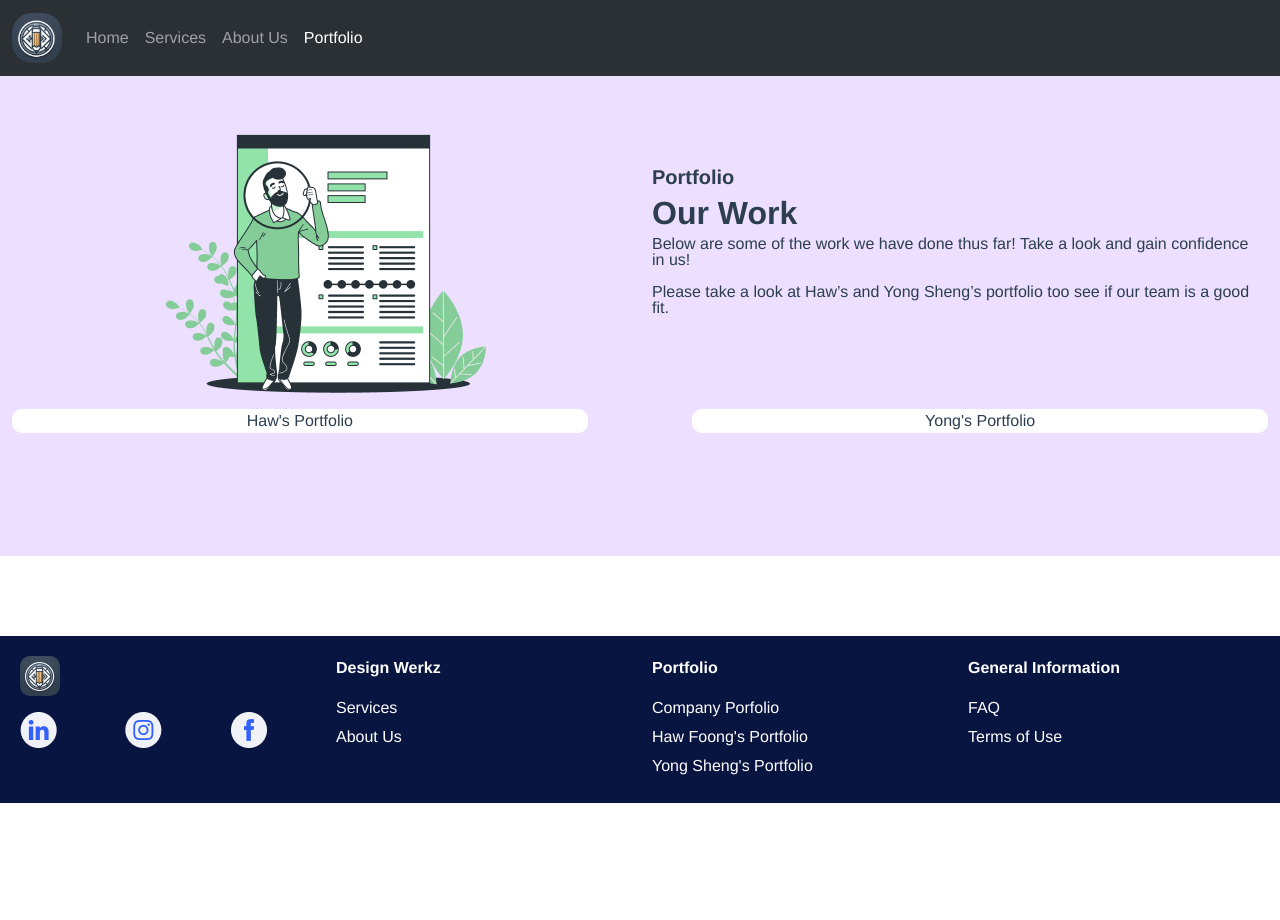
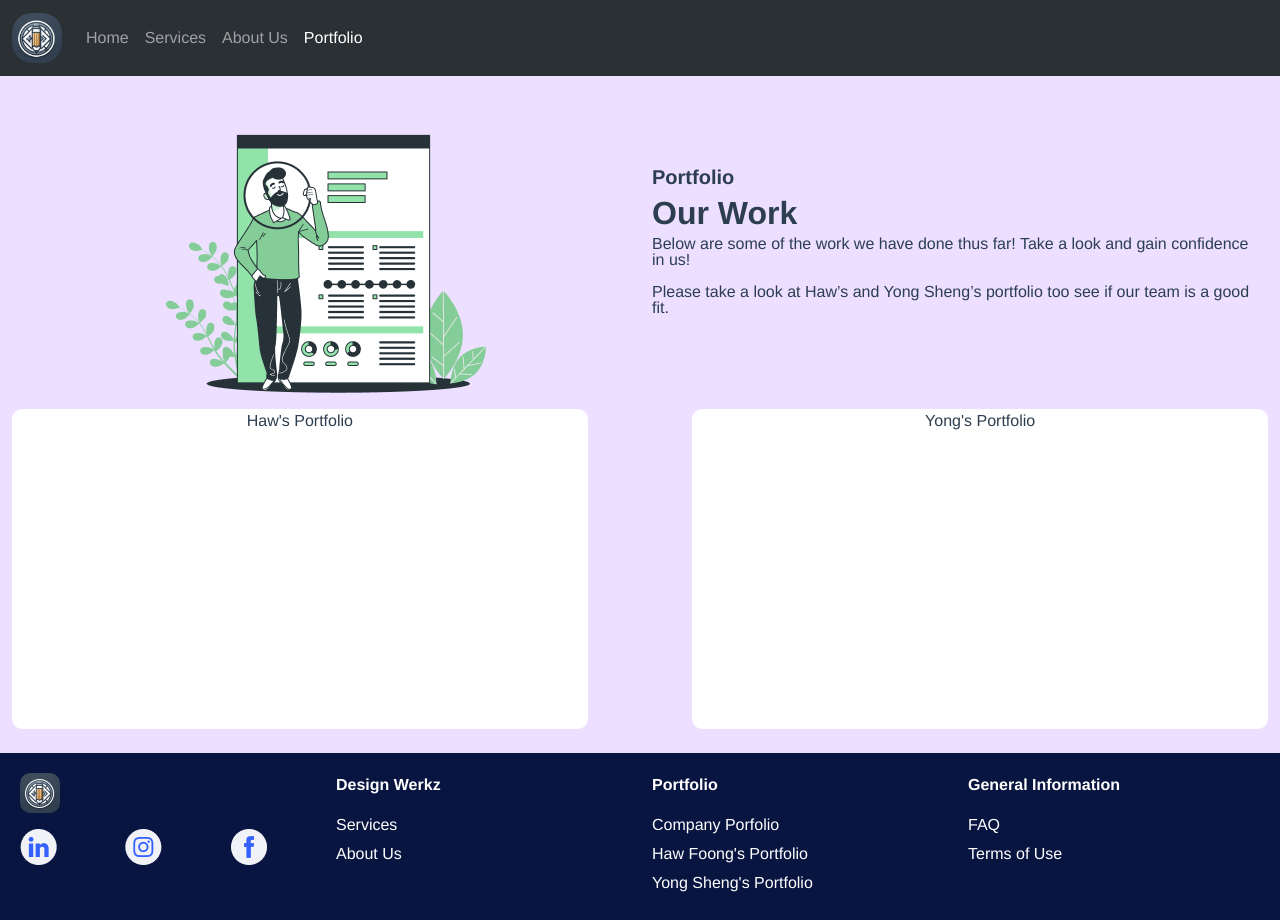
Before and after one commit to sh3ngsh3ng/design-werkz-demo, a Vue app: page /portfolio in a window 1280 px wide. Before the commit the page ends 803 px from the top, so only its background shows below. Built offline with nearby package versions, Linux system fonts and the light colour scheme.

Commit message:
fixed portfolio page empty space bug

```diff
--- a/public/index.html
+++ b/public/index.html
@@ -1,17 +1,29 @@
 <!DOCTYPE html>
 <html lang="">
+
 <head>
   <meta charset="utf-8">
   <meta http-equiv="X-UA-Compatible" content="IE=edge">
   <meta name="viewport" content="width=device-width,initial-scale=1.0">
   <link rel="icon" href="<%= BASE_URL %>favicon.ico">
-    <title><%= htmlWebpackPlugin.options.title %></title>
+  <title>
+    <%= htmlWebpackPlugin.options.title %>
+  </title>
+  <style>
+    html,
+    body {
+      min-height: 100vh;
+    }
+  </style>
 </head>
+
 <body>
   <noscript>
-      <strong>We're sorry but <%= htmlWebpackPlugin.options.title %> doesn't work properly without JavaScript enabled. Please enable it to continue.</strong>
+    <strong>We're sorry but <%= htmlWebpackPlugin.options.title %> doesn't work properly without JavaScript enabled.
+        Please enable it to continue.</strong>
   </noscript>
   <div id="app"></div>
   <!-- built files will be auto injected -->
 </body>
+
 </html>
--- a/src/pages/PortfolioPage.vue
+++ b/src/pages/PortfolioPage.vue
@@ -38,6 +38,7 @@
     #portfolio-page {
         background-color: #EDDFFF;
         min-height: 60vh;
+        /* height: 100%; */
     }
 
     #portfolio-descr-div {
@@ -78,7 +79,7 @@
         }
 
         #portfolio-div {
-            height: 40%;
+            height: 40vh;
         }
     }
 </style>
```
Lines whose indentation alone changed are shown as unchanged.
